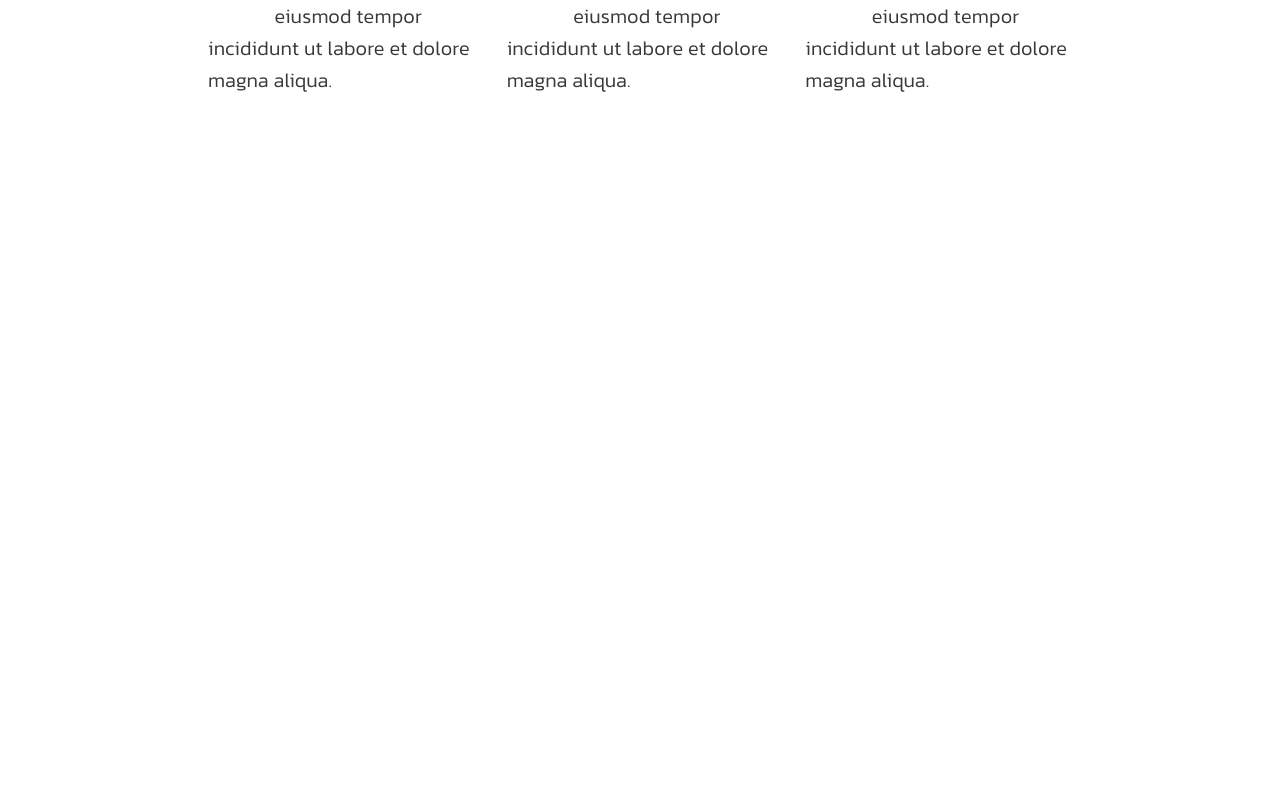
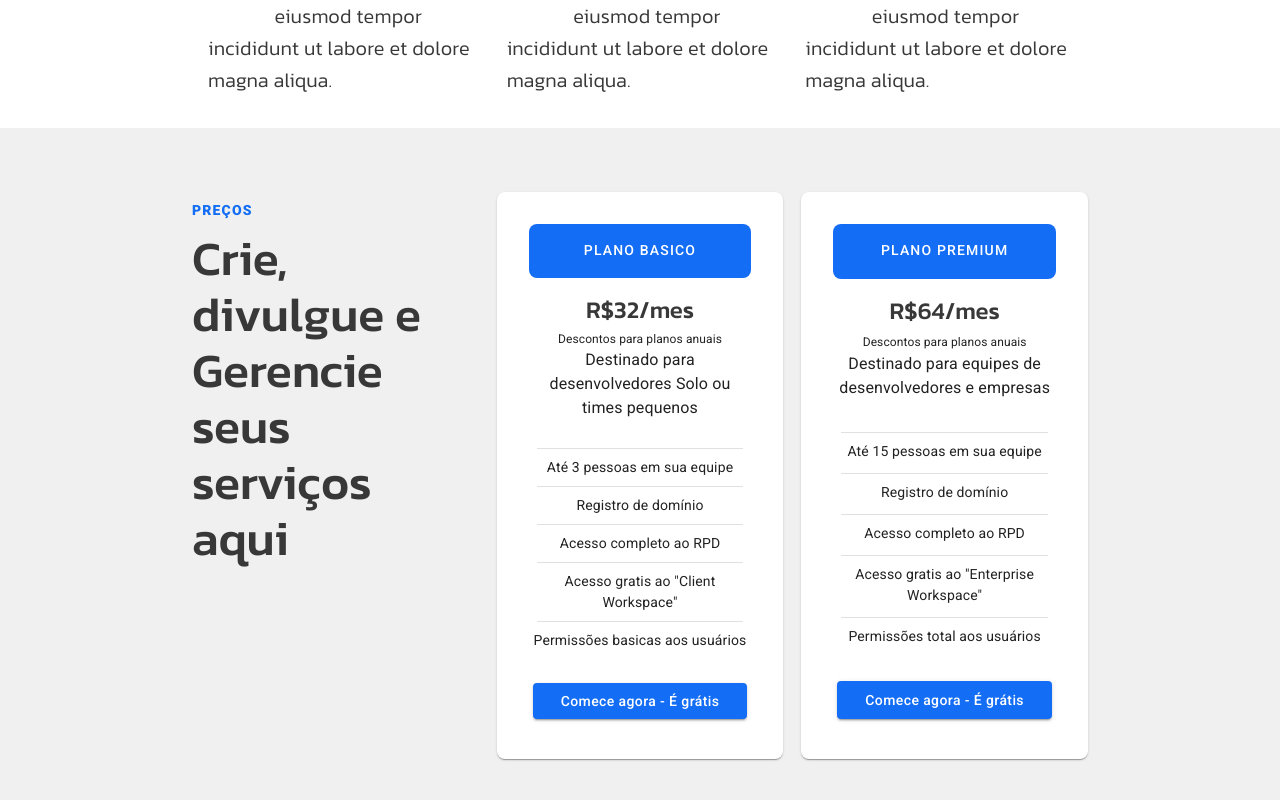
Before and after one commit to Felipe-alv-es/LandingPage, a React (Create React App) app: page / in a window 1280 px wide. Shown: the part 5694-6494 px from the top of the page. Before the commit the page ends 5822 px from the top, so only its background shows below. Built offline with nearby package versions, Linux system fonts and the light colour scheme.

Commit message:
Plans page base finished

```diff
--- a/src/App.js
+++ b/src/App.js
@@ -2,6 +2,7 @@ import Home from "./components/Home/Home.tsx";
 import Navbar from "./components/Navbar/Navbar.tsx";
 import About from "./components/About/About.tsx";
 import Benefits from "./components/Benefits/Benefits.tsx";
+import Plans from "./components/Plans/Plans.tsx";
 
 function App() {
   return (
@@ -10,6 +11,7 @@ function App() {
       <Home />
       <About />
       <Benefits />
+      <Plans />
     </div>
   );
 }
--- a/src/components/Navbar/Navbar.tsx
+++ b/src/components/Navbar/Navbar.tsx
@@ -1,5 +1,6 @@
 import React from "react";
 import { Box, Button } from "@mui/material";
+//@ts-ignore
 import logo from "../../assets/images/FelitLogo.png";
 import { HiMiniChevronDown } from "react-icons/hi2";
 import {
--- /dev/null
+++ b/src/components/Plans/Plans.styles.ts
@@ -0,0 +1,74 @@
+export const getContainerStyle = () => ({
+  background: "#f0f0f0",
+  justifyContent: "center",
+  display: "flex",
+  "> div": {
+    width: "70%",
+    padding: "64px 0px 64px 0px",
+    display: "flex",
+    justifyContent: "space-between",
+  },
+});
+
+export const getPaperStyle = () => ({
+  padding: "32px",
+  display: "grid",
+  justifyContent: "center",
+  textAlign: "center",
+  width: "32%",
+  borderRadius: "8px",
+  "> hr": {
+    margin: "8px",
+  },
+  "p:nth-of-type(5), > p:nth-of-type(6), p:nth-of-type(7), p:nth-of-type(8), p:nth-of-type(9)":
+    {
+      fontSize: "14px",
+    },
+});
+
+export const getPlanNameStyle = () => ({
+  typography: "overline",
+  fontSize: "14px",
+  fontWeight: "500",
+  background: "#146ef5",
+  padding: "8px",
+  borderRadius: "8px",
+  color: "white",
+  marginBottom: "16px",
+});
+
+export const getPlanDescripStyle = () => ({
+  fontSize: "16px",
+  marginBottom: "20px",
+});
+
+export const getPlanPriceStyle = () => ({
+  whiteSpace: "pre-wrap",
+  marginBottom: "4px",
+  typography: "h5",
+  fontFamily: "kanit",
+  fontWeight: "500",
+  color: "#383838",
+});
+
+export const getButtonStyle = () => ({
+  margin: "32px 4px 8px 4px",
+  textTransform: "none",
+  background: "#146ef5",
+});
+
+export const getPageCategoryStyle = () => ({
+  typography: "overline",
+  fontSize: "14px",
+  fontWeight: "800",
+  color: "#146ef5",
+});
+
+export const getPageTitleStyle = () => ({
+  whiteSpace: "pre-wrap",
+  marginBottom: "16px",
+  typography: "h3",
+  fontFamily: "kanit",
+  fontWeight: "500",
+  color: "#383838",
+});
--- /dev/null
+++ b/src/components/Plans/Plans.tsx
@@ -0,0 +1,75 @@
+import React from "react";
+import { Box, Button, Divider, Paper, Typography } from "@mui/material";
+import {
+  getButtonStyle,
+  getContainerStyle,
+  getPageCategoryStyle,
+  getPageTitleStyle,
+  getPaperStyle,
+  getPlanNameStyle,
+  getPlanPriceStyle,
+  getPlanDescripStyle,
+} from "./Plans.styles.ts";
+
+const Plans = () => {
+  return (
+    <Box sx={getContainerStyle}>
+      <Box>
+        <Box sx={{ width: "32%" }}>
+          <Typography sx={getPageCategoryStyle}>Preços</Typography>
+          <Typography sx={getPageTitleStyle}>
+            {"Crie, divulgue e Gerencie \nseus serviços \naqui "}
+          </Typography>
+        </Box>
+        <Paper sx={getPaperStyle}>
+          <Typography sx={getPlanNameStyle}>Plano Basico</Typography>
+          <Typography sx={getPlanPriceStyle}>{"R$32/mes"}</Typography>
+          <Typography sx={{ fontSize: "12px" }}>
+            Descontos para planos anuais
+          </Typography>
+          <Typography sx={getPlanDescripStyle}>
+            Destinado para desenvolvedores Solo ou times pequenos
+          </Typography>
+          <Divider />
+          <Typography>Até 3 pessoas em sua equipe</Typography>
+          <Divider />
+          <Typography>Registro de domínio</Typography>
+          <Divider />
+          <Typography>Acesso completo ao RPD</Typography>
+          <Divider />
+          <Typography>Acesso gratis ao "Client Workspace"</Typography>
+          <Divider />
+          <Typography>Permissões basicas aos usuários</Typography>
+          <Button variant="contained" sx={getButtonStyle}>
+            Comece agora - É grátis
+          </Button>
+        </Paper>
+        <Paper sx={getPaperStyle}>
+          <Typography sx={getPlanNameStyle}>Plano Premium</Typography>
+          <Typography sx={getPlanPriceStyle}>{"R$64/mes"}</Typography>
+          <Typography sx={{ fontSize: "12px" }}>
+            Descontos para planos anuais
+          </Typography>
+          <Typography sx={getPlanDescripStyle}>
+            Destinado para equipes de desenvolvedores e empresas
+          </Typography>
+          <Divider />
+          <Typography>Até 15 pessoas em sua equipe</Typography>
+          <Divider />
+          <Typography>Registro de domínio</Typography>
+          <Divider />
+          <Typography>Acesso completo ao RPD</Typography>
+          <Divider />
+          <Typography>Acesso gratis ao "Enterprise Workspace"</Typography>
+          <Divider />
+          <Typography>Permissões total aos usuários</Typography>
+          <Button variant="contained" sx={getButtonStyle}>
+            Comece agora - É grátis
+          </Button>
+        </Paper>
+      </Box>
+    </Box>
+  );
+};
+
+export default Plans;
```
